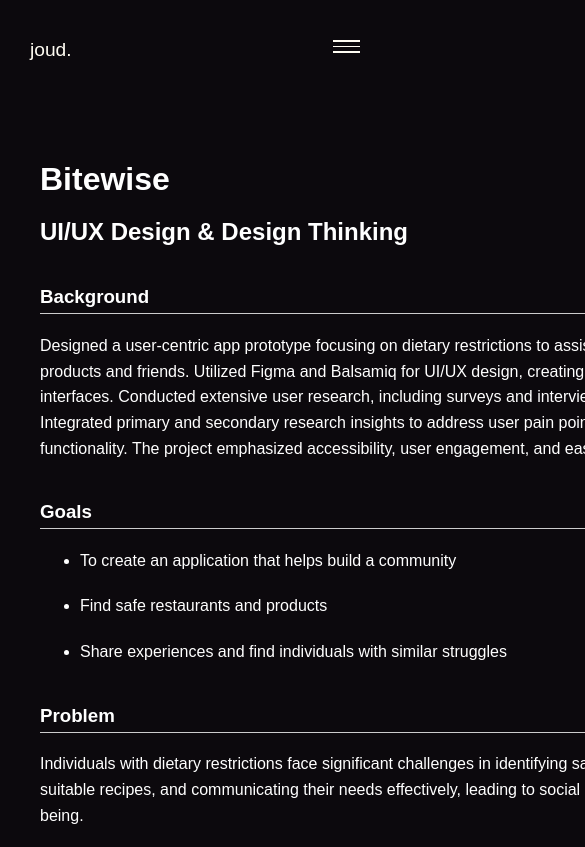
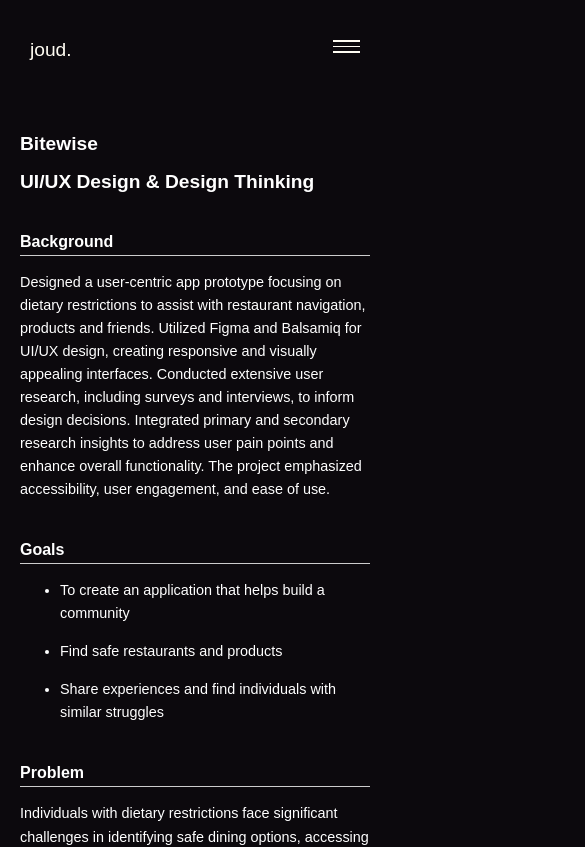
Before and after one commit to joudall/portfolio, a React (Create React App) app: page /case-study/0 in a window 390 px wide. Shown: the top 847 px of the page, 585 px wide, since content can reach past the window. Built offline with nearby package versions, Linux system fonts and the light colour scheme; a web font is replaced by a local one.

Commit message:
casestudy responsive update

```diff
--- a/package.json
+++ b/package.json
@@ -18,6 +18,7 @@
     "react-dom": "^18.2.0",
     "react-i18next": "^14.1.1",
     "react-icons": "^5.0.1",
+    "react-modal": "^3.16.1",
     "react-responsive-carousel": "^3.2.23",
     "react-router-dom": "^6.22.1",
     "react-scripts": "5.0.1",
--- a/src/casestudy/Casestudy.js
+++ b/src/casestudy/Casestudy.js
@@ -6,7 +6,6 @@
 const CaseStudy = () => {
   const { id } = useParams();
   const project = projectsData[id];
-
 
   useEffect(() => {
     window.scrollTo(0, 0);
--- a/src/styles/casestudy.css
+++ b/src/styles/casestudy.css
@@ -1,11 +1,12 @@
 .case-study {
-    padding: 40px;
+  padding: 20px;
   max-width: 800px;
   margin: 0 auto;
   font-family: Arial, sans-serif;
 }
 
-  .case-study h1, .case-study h2 {
+.case-study h1,
+.case-study h2 {
   color: #fff;
   margin-bottom: 20px;
 }
@@ -87,3 +88,78 @@
 .button.prototype-button:hover {
   background-color: #bc3908;
 }
+
+@media (max-width: 1200px) {
+  .case-study {
+    padding: 15px;
+    max-width: 100%;
+  }
+
+  .case-study h1,
+  .case-study h2,
+  .case-study h3,
+  .case-study h4,
+  .case-study p {
+    margin-bottom: 15px;
+  }
+
+  .case-study h3 {
+    margin-top: 30px;
+    padding-bottom: 4px;
+  }
+}
+
+@media (max-width: 768px) {
+  .case-study {
+    padding: 20px;
+  }
+
+  .case-study h1,
+  .case-study h2 {
+    font-size: 1.5em;
+  }
+
+  .case-study h3 {
+    font-size: 1.2em;
+    margin-top: 20px;
+  }
+
+  .case-study p {
+    font-size: 1em;
+  }
+
+  .button.prototype-button {
+    padding: 8px 15px;
+    font-size: 0.9em;
+  }
+
+  iframe {
+    width: 100%;
+    height: auto;
+  }
+}
+
+@media (max-width: 480px) {
+  .case-study {
+    padding: 20px;
+  }
+
+  .case-study h1,
+  .case-study h2 {
+    font-size: 1.2em;
+  }
+
+  .case-study h3 {
+    font-size: 1em;
+    margin-top: 15px;
+  }
+
+  .case-study p {
+    font-size: 0.9em;
+  }
+
+  .button.prototype-button {
+    padding: 6px 10px;
+    font-size: 0.8em;
+  }
+}
--- a/src/styles/projects.css
+++ b/src/styles/projects.css
@@ -185,7 +185,7 @@
   }
 
   .project-media, .first-project {
-    width: 100%;
+    max-width: 100%;
     height: auto;
   }
 
@@ -207,7 +207,6 @@
   }
 
   .first-project .project-media {
-    max-width: 100%;
     padding: 0;
   }
 
```
Also changed, not shown: 1 other file (tests, documents, lock files or other folders). Lines whose indentation alone changed are shown as unchanged.
